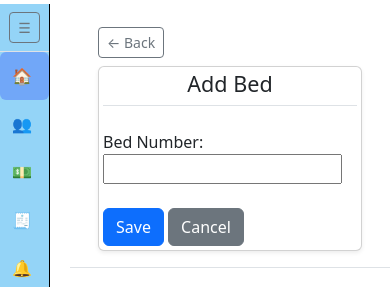
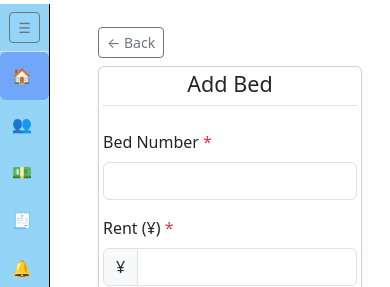
Before and after one commit to jadhikari/docker-fistail-home, a Django app: page /unit/1/bed/add/ in a window 390 px wide. Shown: the part 63-350 px from the top of the page. Run offline with Django 5.2, Linux system fonts and the light colour scheme; a user stored in the database is signed in; tables that the repository leaves empty hold one stand-in row (values such as "Sample post").

Commit message:
making download execl and rent assigne to bed

```diff
--- a/backend/finance/templates/finance/expenses_dashboard.html
+++ b/backend/finance/templates/finance/expenses_dashboard.html
@@ -60,8 +60,6 @@
                     <th class="custom-thead">Approved By</th>
                     <th class="custom-thead">Created By</th>
                     <th class="custom-thead">Created At</th>
-                    <th class="custom-thead">Updated By</th>
-                    <th class="custom-thead">Updated At</th>
                     <th class="custom-thead">Actions</th>
                 </tr>
             </thead>
@@ -101,13 +99,11 @@
                     <td>{{ expense.approved_by|default:"-" }}</td>
                     <td>{{ expense.created_by|default:"-" }}</td>
                     <td>{{ expense.created_at|date:"Y-m-d H:i" }}</td>
-                    <td>{{ expense.updated_by|default:"-" }}</td>
-                    <td>{{ expense.updated_at|date:"Y-m-d H:i" }}</td>
                     <td>
                         {% if expense.status != 'approved' %}
                             <a href="{% url 'finance:hostel_expense_edit' expense.pk %}" class="btn btn-sm btn-outline-warning">✏️</a>
                         {% else %}
-                            <button class="btn btn-sm btn-secondary" disabled>Edit</button>
+                            <a href="{% url 'finance:hostel_expense_edit' expense.pk %}" class="btn btn-sm btn-outline-warning disabled">✏️</a>
                         {% endif %}
                     </td>
                 </tr>
--- a/backend/finance/templates/finance/monthly_rent.html
+++ b/backend/finance/templates/finance/monthly_rent.html
@@ -59,7 +59,7 @@
                 </div>
                 <div class="col-md-4">
                     <label class="form-label fw-bold">Base Rent</label>
-                    <input type="number" step="0.01" name="rent" id="baseRent" class="form-control" value="{{ customer_details.unit.hostel.rent }}">
+                    <input type="number" step="0.01" name="rent" id="baseRent" class="form-control" value="{{ customer_details.rent }}">
                 </div>
             </div>
 
--- a/backend/hostel/admin.py
+++ b/backend/hostel/admin.py
@@ -16,7 +16,6 @@ class HostelAdmin(admin.ModelAdmin):
         'initial_fee',
         'internet_fee',
         'utilities_fee',
-        'rent',
         'created_at',
         'created_by',
         'updated_at',
@@ -59,6 +58,7 @@ class BedAdmin(admin.ModelAdmin):
     list_display = (
         'unit',
         'bed_num',
+        'rent',
         'customer',
         'created_at',
         'created_by',
--- a/backend/hostel/forms.py
+++ b/backend/hostel/forms.py
@@ -82,7 +82,7 @@ class BedForm(forms.ModelForm):
 
     class Meta:
         model = Bed
-        fields = ['bed_num']
+        fields = ['bed_num','rent']
 
     def clean(self):
         cleaned_data = super().clean()
--- a/backend/hostel/models.py
+++ b/backend/hostel/models.py
@@ -56,7 +56,6 @@ class Hostel(TimeStampedUserModel):
     initial_fee = models.DecimalField(max_digits=10, decimal_places=2, validators=[MinValueValidator(Decimal('0.00'))])
     internet_fee = models.DecimalField(max_digits=10, decimal_places=2, validators=[MinValueValidator(Decimal('0.00'))])
     utilities_fee = models.DecimalField(max_digits=10, decimal_places=2, validators=[MinValueValidator(Decimal('0.00'))])
-    rent = models.DecimalField(max_digits=10, decimal_places=2, validators=[MinValueValidator(Decimal('0.00'))])
     hostel_manager = models.ForeignKey(
         User,
         on_delete=models.SET_NULL,
@@ -155,6 +154,7 @@ class Bed(TimeStampedUserModel):
             )
         ]
     )
+    rent = models.DecimalField(max_digits=10, decimal_places=2,blank=True, null=True, validators=[MinValueValidator(Decimal('0.00'))])
     customer = models.OneToOneField(
         Customer,
         on_delete=models.CASCADE,
--- a/backend/hostel/templates/hostel/bed_form.html
+++ b/backend/hostel/templates/hostel/bed_form.html
@@ -20,14 +20,48 @@
               </div>
             {% endif %}
 
-            <!-- Render fields manually for better control -->
-            <div>
-              <label for="{{ form.bed_num.id_for_label }}">Bed Number:</label>
-              {{ form.bed_num }}
+            <!-- Bed Number Field -->
+            <div class="mb-3">
+              <label for="{{ form.bed_num.id_for_label }}" class="form-label">
+                Bed Number <span class="text-danger">*</span>
+              </label>
+              <input
+                type="text"
+                name="{{ form.bed_num.name }}"
+                id="{{ form.bed_num.id_for_label }}"
+                value="{{ form.bed_num.value|default_if_none:'' }}"
+                class="form-control"
+                required
+              >
+              {% if form.bed_num.errors %}
+                <div class="text-danger small">
+                  {% for error in form.bed_num.errors %}
+                    <div>{{ error }}</div>
+                  {% endfor %}
+                </div>
+              {% endif %}
+            </div>
 
-              {% if form.bed_num.errors %}
-                <div style="color: red;">
-                  {% for error in form.bed_num.errors %}
+            <!-- Rent Field -->
+            <div class="mb-3">
+              <label for="{{ form.rent.id_for_label }}" class="form-label">
+                Rent (¥) <span class="text-danger">*</span>
+              </label>
+              <div class="input-group">
+                <span class="input-group-text">¥</span>
+                <input
+                  type="number"
+                  step="0.01"
+                  name="{{ form.rent.name }}"
+                  id="{{ form.rent.id_for_label }}"
+                  value="{{ form.rent.value|default_if_none:'' }}"
+                  class="form-control"
+                  required
+                >
+              </div>
+              {% if form.rent.errors %}
+                <div class="text-danger small">
+                  {% for error in form.rent.errors %}
                     <div>{{ error }}</div>
                   {% endfor %}
                 </div>
--- a/backend/hostel/templates/hostel/hostel_detail.html
+++ b/backend/hostel/templates/hostel/hostel_detail.html
@@ -42,7 +42,6 @@
         <div class="col-6 col-md-3"><strong>Initial:</strong> ¥{{ hostel.initial_fee }}</div>
         <div class="col-6 col-md-3"><strong>Internet:</strong> ¥{{ hostel.internet_fee }}</div>
         <div class="col-6 col-md-3"><strong>Utilities:</strong> ¥{{ hostel.utilities_fee }}</div>
-        <div class="col-12 mt-1"><strong>Rent:</strong> ¥{{ hostel.rent }}</div>
     </div>
 
     <div class="border-top my-2"></div>
--- a/backend/hostel/templates/hostel/unit_detail.html
+++ b/backend/hostel/templates/hostel/unit_detail.html
@@ -46,6 +46,7 @@
             <div class="mb-3 border p-3 rounded small">
             <p>
               🛏️ <strong>Bed Number:</strong> {{ bed.bed_num }} |
+              💵 <strong>Rent(¥):</strong> {{ bed.rent }} |
               👤 <strong>Assigned to:</strong>
               {% if bed.customer %}
                   <a href="{% url 'customer:customer_detail' bed.customer.id %}">{{ bed.customer }}</a>
--- a/backend/hostel/views.py
+++ b/backend/hostel/views.py
@@ -94,18 +94,26 @@ def unit_edit(request, pk):
 @login_required(login_url='/accounts/login/')
 def add_bed(request, unit_id):
     unit = get_object_or_404(Unit, id=unit_id)
+
     if request.method == 'POST':
         form = BedForm(request.POST, unit=unit)
+
         if form.is_valid():
-            bed = form.save(commit=False)
-            bed.unit = unit
-            bed.save()
+            bed_num = form.cleaned_data.get('bed_num')
+            rent = form.cleaned_data.get('rent')
 
-            # Optional: update unit tracking
-            unit.updated_by = request.user
-            unit.save()
+            if not bed_num or rent is None:
+                form.add_error(None, "Both bed number and rent are required.")
+            else:
+                bed = form.save(commit=False)
+                bed.unit = unit
+                bed.save()
 
-            return redirect('hostel:unit_detail', unit.id)
+                # Optional: update unit tracking
+                unit.updated_by = request.user
+                unit.save()
+
+                return redirect('hostel:unit_detail', unit.id)
     else:
         form = BedForm(unit=unit)
 
```
Also changed, not shown: backend/finance/templates/finance/hostel_expense_detail.html (+12 -9 lines), backend/finance/views.py (+4 -4 lines).
